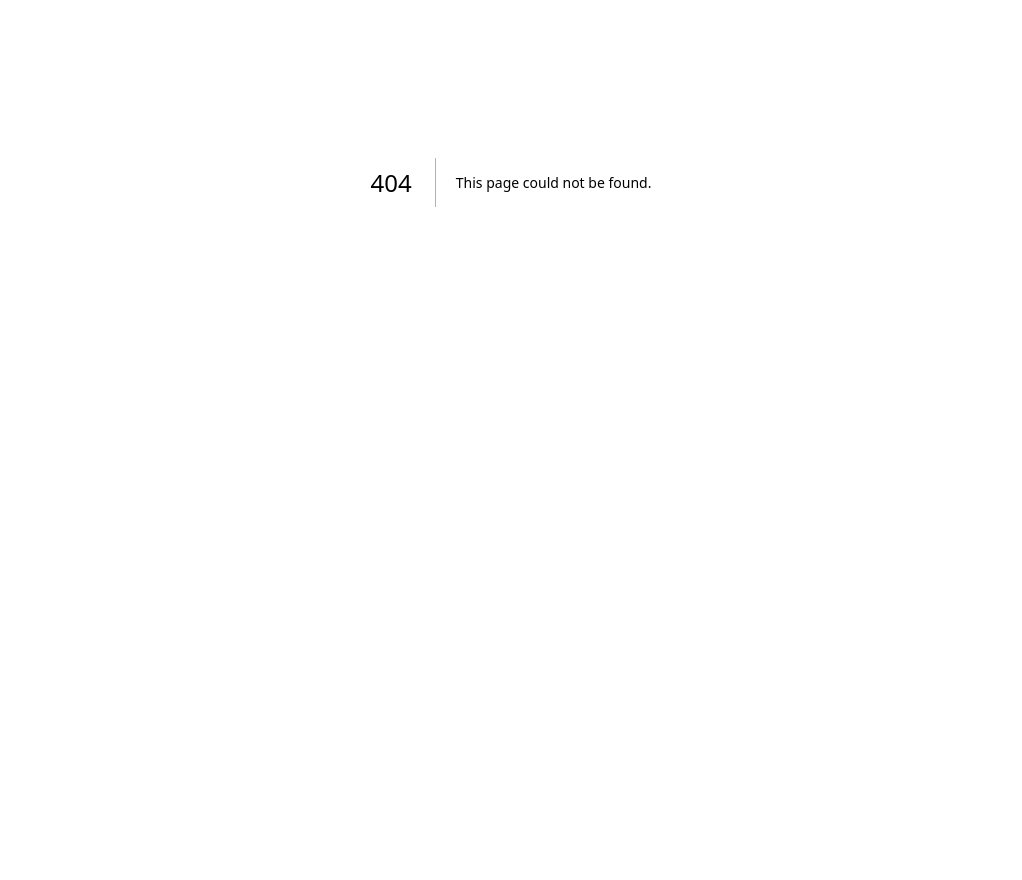
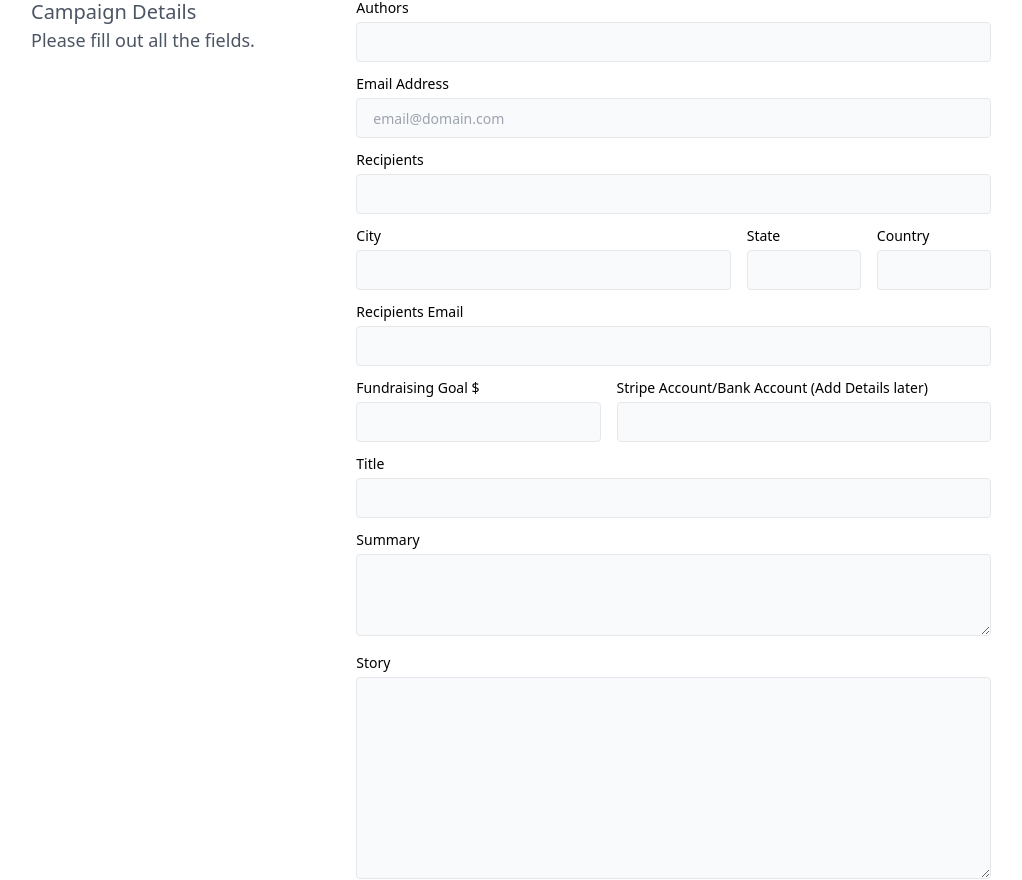
Before and after one commit to aggie-coding-club/CrowdFundingPlatform, a Next.js app in the folder frontend/: page /CreateCampaign in a window 1280 px wide. Before the commit this address had no page. Shown: the part 286-1166 px from the top of the page, without its empty margins (129-1151 px from the left). Before the commit the page ends 868 px from the top, so only its background shows below. Built offline with nearby package versions, Linux system fonts and the light colour scheme.

Commit message:
Dynamic Load and Form design

```diff
--- /dev/null
+++ b/frontend/app/Campaigns/[IndividualCampaign]/Carousel.js
@@ -0,0 +1,55 @@
+'use client'
+
+import React, { useEffect } from 'react';
+
+export default function Carousel(){
+    let slideIndex = 1;
+
+    function plusSlide(n) {
+        showSlides(slideIndex += n);
+    }
+
+    function showSlides(n) {
+        let i;
+        let slides = document.querySelectorAll(".carousel");
+        if (n > slides.length) {
+        slideIndex = 1;
+        }
+
+        if (n < 1) {
+        slideIndex = slides.length;
+        }
+
+        for (i = 0; i < slides.length; i++) {
+        slides[i].style.display = "none";
+        }
+
+        slides[slideIndex-1].style.display = "block";
+    }
+
+    useEffect(() => {
+        showSlides(slideIndex);
+    }, []);
+
+    return(
+        <div className="self-center">
+            <div className="carousel hidden pt-24">
+            <div className="absolute px-1 mt-2 ml-2 bg-white bg-opacity-70 rounded-md">1 / 3</div>
+            <img src="/ReveilleX.jpg" />
+            </div>
+
+            <div className="carousel hidden pt-24 mb-20">
+            <div className="absolute px-1 mt-2 ml-2 bg-white bg-opacity-70 rounded-md">2 / 3</div>
+            <img src ="/BasketRev.jpg" className="w-full object-cover"/>
+            </div>
+
+            <div className="carousel hidden pt-24 mb-20 object-cover">
+            <div className="absolute px-1 mt-2 ml-2 bg-white bg-opacity-70 rounded-md">3 / 3</div>
+            <img src="/ColorfulRev.jpg"/>
+            </div>
+
+            <a className="prev" onClick={() => plusSlide(-1)}>&#10094;</a>
+            <a className="next" onClick={() => plusSlide(1)}>&#10095;</a>
+        </div>
+    )
+}
--- a/frontend/app/Campaigns/[IndividualCampaign]/page.js
+++ b/frontend/app/Campaigns/[IndividualCampaign]/page.js
@@ -1,66 +1,36 @@
-'use client'
-import React, { useEffect } from 'react';
+import axios from 'axios';
+import Carousel from './Carousel';
 
-export default function IndividualCampaign(props){
+export default async function IndividualCampaign(props) {
+    // Set this to true to use database, false to use default
+    // If this is set to true, the using_database variable on Campaigns grid page should also be true
+    var useDatabase = false;
 
-    // console.log(props);
-    // fetch from database, populate values
+    var data;
+    if (useDatabase) {
         const id = props.params.IndividualCampaign;
-
-    let slideIndex = 1;
-
-    function plusSlide(n) {
-        showSlides(slideIndex += n);
+        // get details based on id, and set data to it
+        const info = await axios.get("http://127.0.0.1:8000/campaigns/get_campaign_by_id/", {
+            params: {
+                id: id,
+            }
+        })
+        data = info.data;
     }
 
-    function showSlides(n) {
-        let i;
-        let slides = document.querySelectorAll(".carousel");
-        if (n > slides.length) {
-        slideIndex = 1;
-        }
+    //console.log(data);
 
-        if (n < 1) {
-        slideIndex = slides.length;
-        }
-
-        for (i = 0; i < slides.length; i++) {
-        slides[i].style.display = "none";
-        }
-
-        slides[slideIndex-1].style.display = "block";
-    }
-
-    useEffect(() => {
-        showSlides(slideIndex);
-    }, []);
 
     return (
         <div className="bg-white text-black h-screen flex flex-row justify-between font-serif">
             <div className="w-[45%] ml-[5%]">
                 <div className="flex flex-col items-start">
-            <div className="self-center">
-                <div className="carousel hidden pt-24">
-                <div className="absolute px-1 mt-2 ml-2 bg-white bg-opacity-70 rounded-md">1 / 3</div>
-                <img src="/ReveilleX.jpg" />
-                </div>
+                    <Carousel />
 
-                <div className="carousel hidden pt-24 mb-20">
-                <div className="absolute px-1 mt-2 ml-2 bg-white bg-opacity-70 rounded-md">2 / 3</div>
-                <img src ="/BasketRev.jpg" className="w-full object-cover"/>
-                </div>
 
-                <div className="carousel hidden pt-24 mb-20 object-cover">
-                <div className="absolute px-1 mt-2 ml-2 bg-white bg-opacity-70 rounded-md">3 / 3</div>
-                <img src="ColorfulRev.jpg"/>
-                </div>
-
-                <a className="prev" onClick={() => plusSlide(-1)}>&#10094;</a>
-                <a className="next" onClick={() => plusSlide(1)}>&#10095;</a>
-            </div>
-
-            <p>
-                Description Lorem ipsum dolor sit amet, consectetur adipiscing elit.
+                    {useDatabase
+                        ? <p>{data.content}</p>
+                        : <p>Description Lorem ipsum dolor sit amet, consectetur adipiscing elit.
                             Nulla eget odio facilisis, iaculis nibh eget, eleifend ex. Sed id
                             sapien in mi mollis finibus. Maecenas quam neque, tincidunt id lorem
                             a, vestibulum porttitor massa. Nam leo tortor, pharetra vitae
@@ -78,21 +48,34 @@ export default function IndividualCampaign(props){
                             imperdiet vitae fermentum eget, suscipit sed risus. Morbi at
                             consectetur leo. Donec imperdiet sem non ante rhoncus, sed dapibus
                             nulla auctor. Phasellus pulvinar pharetra massa quis auctor. In
-                gravida viverra sapien, ac feugiat est ultricies sed.
-            </p>
+                            gravida viverra sapien, ac feugiat est ultricies sed.</p>
+                    }
+
                 </div>
             </div>
 
             <div className="flex flex-col w-[40%] mr-[5%]">
                 <div className="w-[100%]">
-            <p className="text-6xl font-bold pt-16 my-2">Help Reveille</p>
-            <p className="mb-6 text-3xl">Fundraiser Type</p>
+                    {
+                        useDatabase
+                            ? <p className="text-6xl font-bold pt-16 my-2">{data.name}</p>
+                            : <p className="text-6xl font-bold pt-16 my-2">Help Reveille</p>
+                    }
+                    {
+                        useDatabase
+                            ? <p className="mb-6 text-3xl">Fundraiser Type</p>
+                            : <p className="mb-6 text-3xl">Fundraiser Type</p>
+                    }
                     <div className="flex flex-row mb-6">
                         <img
                             src="\ReveilleX.jpg"
                             className="object-cover object-[70%] rounded-full h-16 w-16"
                         />
-                <div className="ml-5 self-center">Profile Name</div>
+                        {
+                            useDatabase
+                                ? <div className="ml-5 self-center">{data.authors}</div>
+                                : <div className="ml-5 self-center">Profile Name</div>
+                        }
                     </div>
                     <button className="mb-6 rounded-md text-white bg-[#901010] w-3/4 h-16">
                         Donate
@@ -108,7 +91,11 @@ export default function IndividualCampaign(props){
                                 src="\ReveilleX.jpg"
                                 className="object-cover object-[70%] rounded-full h-16 w-16"
                             />
-                <p className="ml-5 self-center">Username</p>
+                            {
+                                useDatabase
+                                    ? <p className="ml-5 self-center">{data.authors}</p>
+                                    : <p className="ml-5 self-center">Username</p>
+                            }
                         </div>
                         <p>
                             Lorem ipsum dolor sit amet, consectetur adipiscing elit. Nulla
--- a/frontend/app/Campaigns/page.js
+++ b/frontend/app/Campaigns/page.js
@@ -35,7 +35,16 @@ export default async function Campaigns() {
     }
 
     return (
-        <main data-theme="light" className="grid grid-cols-1 sm:grid-cols-2 md:grid-cols-3 gap-4 pt-40 pl-20">
+        <div className="bg-white pt-24">
+            <main data-theme="light" className="">
+                <div className="text-right mx-24">
+                    <Link href={"/CreateCampaign"}>
+                        <button className="bg-red-950 text-white text-lg px-4 py-2 rounded-md mb-24">
+                            + Create New Campaign
+                        </button>
+                    </Link>
+                </div>
+                <div className="grid grid-cols-1 sm:grid-cols-2 md:grid-cols-3 gap-4 pl-20">
                     {campaigns.map((campaign, index) => (
                         <div key={index} className="card w-96 bg-base-100 shadow-xl mb-10">
                             <Link key={index} href={`/Campaigns/${campaign.id}`}>
@@ -54,6 +63,8 @@ export default async function Campaigns() {
                             </Link>
                         </div>
                     ))}
+                </div>
             </main>
+        </div>
     );
 }
--- a/frontend/app/Contact/page.js
+++ b/frontend/app/Contact/page.js
@@ -44,14 +44,14 @@ class MyForm extends React.Component {
                                 <label className="label">
                                     <span className="label-text">Name</span>
                                 </label>
-                                <input type="text" name="Name" placeholder="Type here" className="input input-bordered w-full max-w-xl" required/>
+                                <input type="text" name="Name" placeholder="Type here" className="input input-bordered w-full max-w-xl" required />
                             </div>
 
                             <div className="form-control w-full max-w-xl">
                                 <label className="label">
                                     <span className="label-text">Email</span>
                                 </label>
-                                <input type="email" name="Email" placeholder="Type here" className="input input-bordered w-full max-w-xl" required/>
+                                <input type="email" name="Email" placeholder="Type here" className="input input-bordered w-full max-w-xl" required />
                             </div>
                             <div className="form-control w-full max-w-xl">
                                 <label className="label">
--- /dev/null
+++ b/frontend/app/CreateCampaign/page.js
@@ -0,0 +1,234 @@
+'use client'
+import React, { useState } from 'react';
+
+export default function CreateCampaign() {
+	const [formData, setFormData] = useState({
+		Authors: '',
+		Email: '',
+		Recipients: '',
+		City: '',
+		State: '',
+		Country: '',
+		RecipientEmail: '',
+		FundraisingGoal: '',
+		AccountDetails: '',
+		Title: '',
+		Description: '',
+		Content: '',
+	});
+
+	// Handle form input changes
+	const handleInputChange = (e) => {
+		const { name, value } = e.target;
+		setFormData({ ...formData, [name]: value });
+	};
+
+	// Handle form submission
+	const handleSubmit = (e) => {
+		e.preventDefault();
+		// Add to database if valid
+		console.log('Form submitted:', formData);
+	};
+
+	const handleTabKey = (e) => {
+		// Capture Tab key press
+		if (e.key === 'Tab') {
+		  e.preventDefault(); // Prevent default behavior (focus shifting)
+
+		  // Insert four spaces (you can customize this based on your preference)
+		  const updatedContent = `${formData.Content}    `;
+		  setFormData({ ...formData, Content: updatedContent });
+		}
+	  };
+
+	return (
+		<div className='bg-white py-24'>
+			<h2 className="font-semibold text-4xl text-center">Create Campaign</h2>
+			<div className="container max-w-screen-lg mx-auto mt-12">
+				<div>
+					<div className="bg-white rounded shadow-lg p-4 px-4 md:p-8 mb-6">
+						<div className="grid gap-4 gap-y-2 text-sm grid-cols-1 lg:grid-cols-3">
+							<div className="text-gray-600">
+								<p className="font-medium text-xl">Campaign Details</p>
+								<p className='text-lg'>Please fill out all the fields.</p>
+							</div>
+
+							<div className="lg:col-span-2">
+								<div className="grid gap-4 gap-y-2 text-sm grid-cols-1 md:grid-cols-5">
+									<div className="md:col-span-5">
+										<label>Authors</label>
+										<input
+											type="text"
+											name="Authors"
+											id="Authors"
+											className="h-10 border mt-1 mb-1 rounded px-4 w-full bg-gray-50"
+											value={formData.Authors}
+											onChange={handleInputChange}
+										/>
+									</div>
+
+									<div className="md:col-span-5">
+										<label>Email Address</label>
+										<input
+											type="email"
+											name="Email"
+											id="Email"
+											className="h-10 border mt-1 mb-1 rounded px-4 w-full bg-gray-50"
+											value={formData.Email}
+											placeholder="email@domain.com"
+											onChange={handleInputChange}
+										/>
+									</div>
+
+									<div className="md:col-span-5">
+										<label>Recipients</label>
+										<input
+											type="text"
+											name="Recipients"
+											id="Recipients"
+											className="h-10 border mt-1 mb-1 rounded px-4 w-full bg-gray-50"
+											value={formData.Recipients}
+											placeholder=""
+											onChange={handleInputChange}
+										/>
+									</div>
+
+									{/* for later use such as search for nearby fundraisers */}
+									<div className="md:col-span-3">
+										<label>City</label>
+										<input
+											type="text"
+											name="City"
+											id="City"
+											className="h-10 border mt-1 mb-1 rounded px-4 w-full bg-gray-50"
+											value={formData.City}
+											placeholder=""
+											onChange={handleInputChange}
+										/>
+									</div>
+
+									<div className="md:col-span-1">
+										<label>State</label>
+										<input
+											type="text"
+											name="State"
+											id="State"
+											className="h-10 border mt-1 mb-1 rounded px-4 w-full bg-gray-50"
+											value={formData.State}
+											placeholder=""
+											onChange={handleInputChange}
+										/>
+									</div>
+
+									<div className="md:col-span-1">
+										<label>Country</label>
+										<input
+											type="text"
+											name="Country"
+											id="Country"
+											className="h-10 border mt-1 mb-1 rounded px-4 w-full bg-gray-50"
+											value={formData.Country}
+											placeholder=""
+											onChange={handleInputChange}
+										/>
+									</div>
+
+									<div className="md:col-span-5">
+										<label>Recipients Email</label>
+										<input
+											type="email"
+											name="RecipientEmail"
+											id="RecipientEmail"
+											className="h-10 border mt-1 mb-1 rounded px-4 w-full bg-gray-50"
+											value={formData.RecipientEmail}
+											placeholder=""
+											onChange={handleInputChange}
+										/>
+									</div>
+
+									<div className="md:col-span-2">
+										<label>Fundraising Goal $</label>
+										<input
+											type="text"
+											name="FundraisingGoal"
+											id="FundraisingGoal"
+											className="h-10 border mt-1 mb-1 rounded px-4 w-full bg-gray-50"
+											value={formData.FundraisingGoal}
+											placeholder=""
+											onChange={handleInputChange}
+										/>
+									</div>
+
+									<div className="md:col-span-3">
+										<label>Stripe Account/Bank Account (Add Details later)</label>
+										<input
+											type="text"
+											name="AccountDetails"
+											id="AccountDetails"
+											className="h-10 border mt-1 mb-1 rounded px-4 w-full bg-gray-50"
+											value={formData.AccountDetails}
+											placeholder=""
+											onChange={handleInputChange}
+										/>
+									</div>
+
+									<div className="md:col-span-5">
+										<label>Title</label>
+										<input
+											type="text"
+											name="Title"
+											id="Title"
+											className="h-10 border mt-1 mb-1 rounded px-4 w-full bg-gray-50"
+											value={formData.Title}
+											placeholder=""
+											onChange={handleInputChange}
+										/>
+									</div>
+
+									<div className="md:col-span-5">
+										<label>Summary</label>
+										<textarea
+											name="Description"
+											id="Description"
+											className="border mt-1 mb-1 rounded px-4 w-full bg-gray-50"
+											value={formData.Description}
+											placeholder=""
+											onChange={handleInputChange}
+											onKeyDown={handleTabKey}
+											rows={4}
+										/>
+									</div>
+
+									<div className="md:col-span-5">
+										<label>Story</label>
+										<textarea
+											name="Content"
+											id="Content"
+											className="border mt-1 rounded px-4 w-full bg-gray-50"
+											value={formData.Content}
+											placeholder=""
+											onChange={handleInputChange}
+											onKeyDown={handleTabKey}
+											rows={10}
+										/>
+									</div>
+
+								</div>
+							</div>
+						</div>
+
+						<div className="md:col-span-5 text-center mt-12">
+							<div className="inline-flex items-end">
+								<button className="bg-red-950 hover:bg-gray-100 hover:text-black text-white text-lg font-bold py-2 px-8 rounded-xl"
+									onClick={handleSubmit}
+								>
+									Create
+								</button>
+							</div>
+						</div>
+					</div>
+			</div>
+		</div>
+		</div>
+	)
+}
--- a/frontend/app/footer.js
+++ b/frontend/app/footer.js
@@ -1,7 +1,13 @@
 export default function Footer(){
     return(
-        <div>
-
+        <div className="bg-red-950 text-cente lg:text-left">
+            <div className="p-4 text-center text-white">
+                © 2023 Copyright
+                <a
+                    className="text-neutral-100 dark:text-neutral-300"
+                    href="/"
+                > AggieFunds</a>
+            </div>
         </div>
     )
 }
--- a/frontend/app/layout.js
+++ b/frontend/app/layout.js
@@ -1,6 +1,6 @@
 import './globals.css'
 import Navbar from './Navbar'
-import Footer from './footer'
+import Footer from './Footer'
 
 export const metadata = {
 	title: 'Create Next App',
```
Also changed, not shown: frontend/app/Login/page.js (+4 -4 lines), frontend/app/SignUp/page.js (+5 -5 lines), 2 other files (tests, documents, lock files or other folders). Lines whose indentation alone changed are shown as unchanged.
